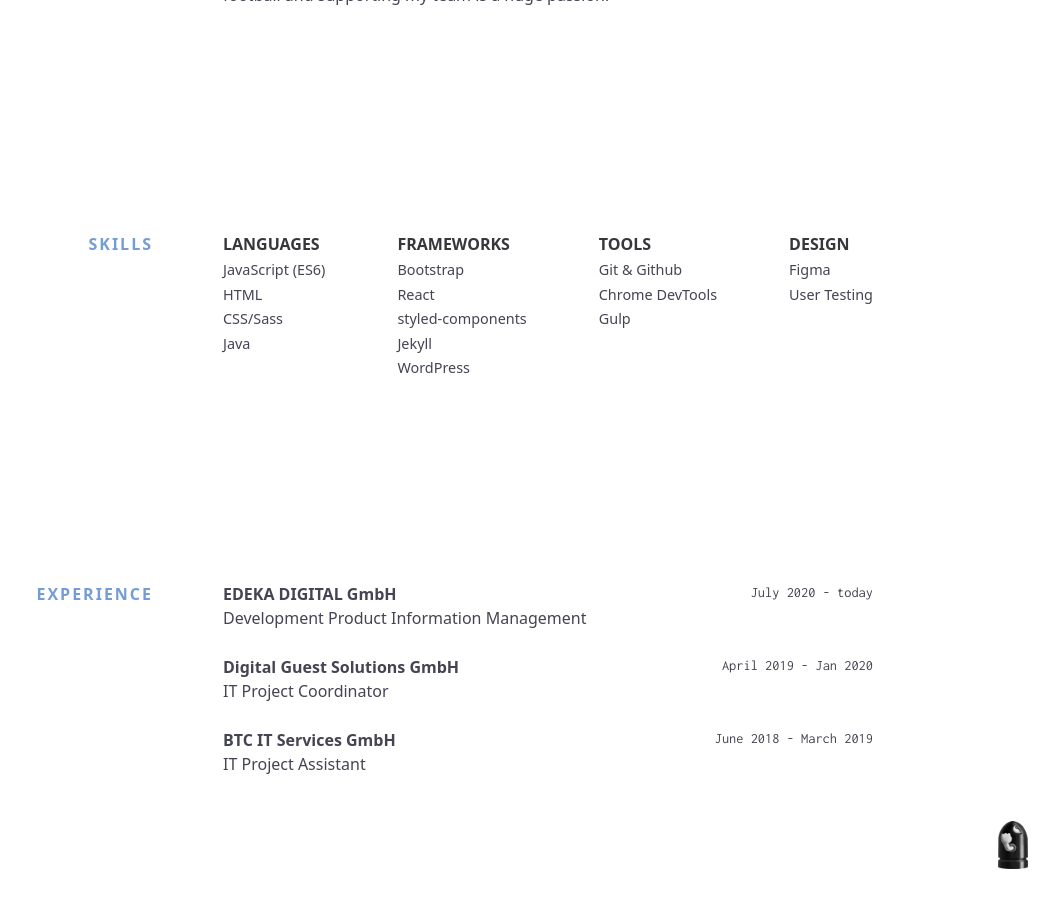
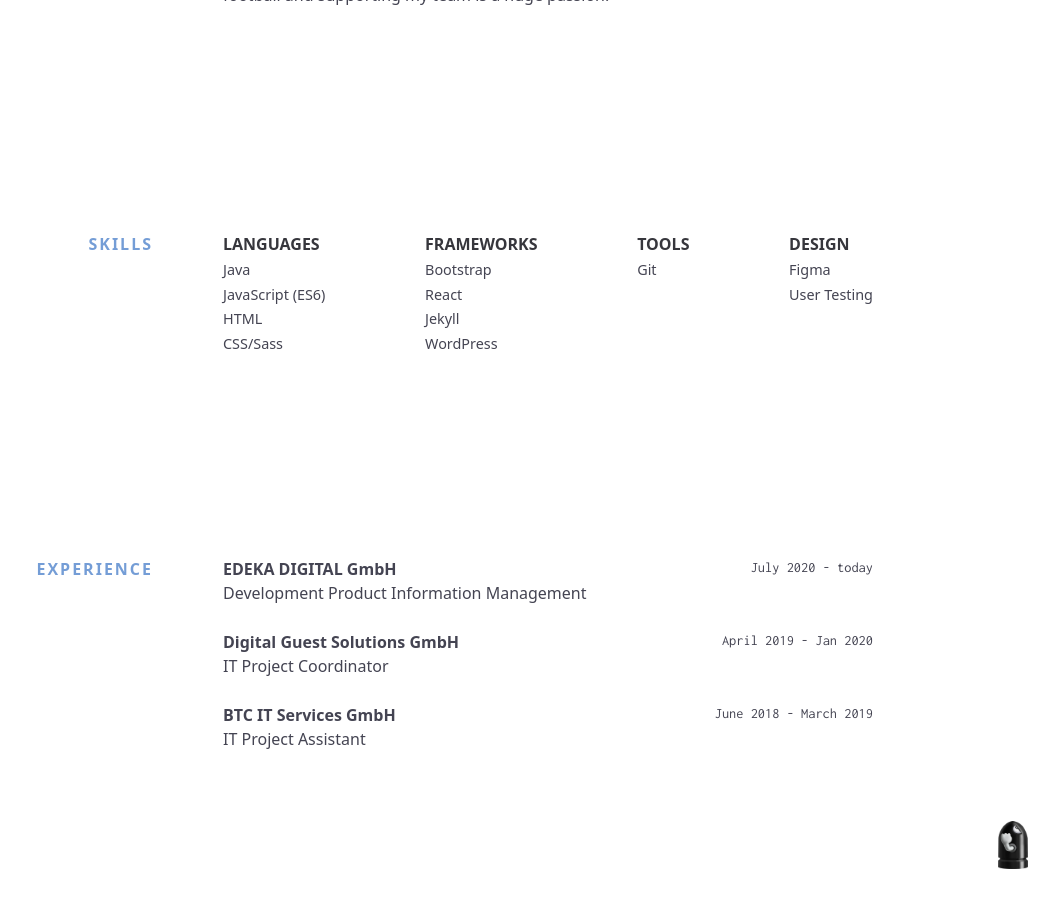
Before and after one commit to basselini/v1, a Jekyll site: the page built from index.html, in a window 1280 px wide and 900 px high, scrolled down 1235 px. Shown: the whole window, without its empty margins (227-1280 px from the left). Built offline with Jekyll 4.4.1, drawn with Linux system fonts in a browser that asks for light colours; nearby versions of some CDN libraries.

Commit message:
Updated skills

```diff
--- a/_data/skills.yml
+++ b/_data/skills.yml
@@ -1,20 +1,17 @@
 languages:
+  - item: Java
   - item: JavaScript (ES6)
   - item: HTML
   - item: CSS/Sass
-  - item: Java
 
 frameworks:
   - item: Bootstrap
   - item: React
-  - item: styled-components
   - item: Jekyll
   - item: WordPress
 
 tools:
-  - item: Git & Github
-  - item: Chrome DevTools
-  - item: Gulp
+  - item: Git
 
 design:
   - item: Figma
```
